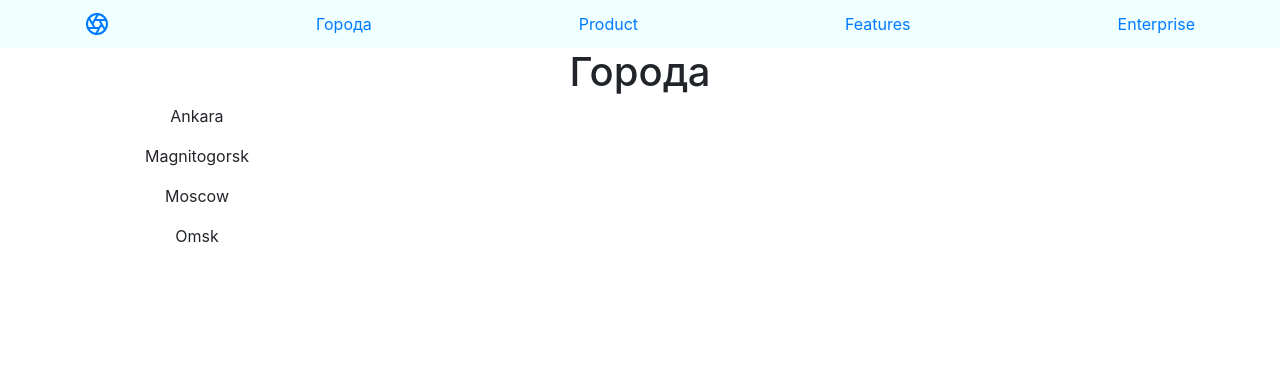
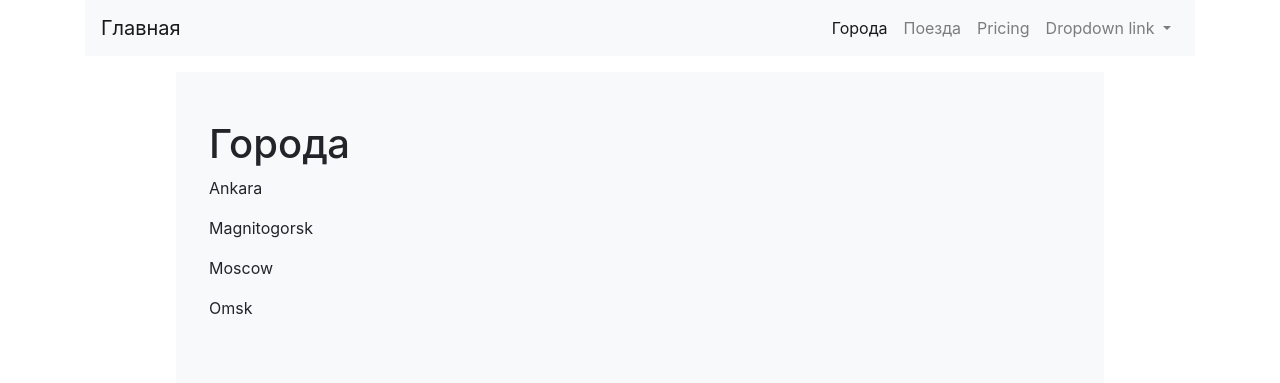
Before and after one commit to skribl5000/Django_course_2020, a Django app: page /cities/ in a window 1280 px wide. Shown: the top 383 px of the page. Run offline with Django 3.2, Linux system fonts and the light colour scheme; data comes from the database, SQL or seed files in the repository; some libraries are stand-ins or nearby versions.

Commit message:
Active cities link added

```diff
--- a/Django_project_course/cities/templates/cities/home.html
+++ b/Django_project_course/cities/templates/cities/home.html
@@ -3,12 +3,18 @@
 {%block title%}Города{% endblock%}
 
 {%block content%}
-    <h1 class = '"display-4 font-weight-normal"'>Города</h1>
+<div class="position-relative overflow-hidden m-md-3 text-center bg-light">
+    <div class=" p-lg-5">
     <div class="row">
-        <div'>
+        <div class='text-left'>
+            <h1 class="">Города</h1>
             {% for city in object_list %}
                 <p>{{city.name}}</p>
             {% endfor %}
-        </div'>
+        </div>
     </div>
+    </div>
+    <div class="product-device shadow-sm d-none d-md-block"></div>
+    <div class="product-device product-device-2 shadow-sm d-none d-md-block"></div>
+</div class="col-md-5 p-lg-5 mx-auto my-5">
 {%endblock%}
--- a/Django_project_course/templates/base.html
+++ b/Django_project_course/templates/base.html
@@ -1,3 +1,6 @@
+{% url 'cities' as city_home_url%}
+{% url 'home' as main_home_url%}
+<!-- Выше - переменные, которые позже используем для проверки текущей страницы -->
 <!doctype html>
 <html lang="en">
   <head>
@@ -12,7 +15,7 @@
     <title>{%block title%}{% endblock%}</title>
   </head>
   <body>
-        <nav class="site-header sticky-top py-1">
+        <!-- <nav class="site-header sticky-top py-1">
             <div class="container d-flex flex-column flex-md-row justify-content-between">
             <a class="py-2" href="{% url 'home' %}" aria-label="Product">
                 <svg xmlns="http://www.w3.org/2000/svg" width="24" height="24" fill="none" stroke="currentColor" stroke-linecap="round" stroke-linejoin="round" stroke-width="2" class="d-block mx-auto" role="img" viewBox="0 0 24 24" focusable="false"><title>Product</title><circle cx="12" cy="12" r="10"/><path d="M14.31 8l5.74 9.94M9.69 8h11.48M7.38 12l5.74-9.94M9.69 16L3.95 6.06M14.31 16H2.83m13.79-4l-5.74 9.94"/></svg>
@@ -22,7 +25,39 @@
             <a class="py-2 d-none d-md-inline-block" href="#">Features</a>
             <a class="py-2 d-none d-md-inline-block" href="#">Enterprise</a>
             </div>
+        </nav> -->
+        <div class="container">
+        <nav class="navbar navbar-expand-lg navbar-light bg-light">
+          <a class="navbar-brand" href="{% url 'home' %}">Главная</a>
+          <button class="navbar-toggler" type="button" data-toggle="collapse" data-target="#navbarNavDropdown" aria-controls="navbarNavDropdown" aria-expanded="false" aria-label="Toggle navigation">
+            <span class="navbar-toggler-icon"></span>
+          </button>
+          <div class="collapse navbar-collapse" id="navbarNavDropdown">
+            <ul class="navbar-nav ml-auto">
+              <li class="nav-item {% if request.path == city_home_url %} active {% endif %}">
+                <!-- Используем переменные заданные в начале для определения активной страницы -->
+                <a class="nav-link" href="{% url 'cities' %}">Города</a>
+              </li>
+              <li class="nav-item">
+                <a class="nav-link" href="#">Поезда</a>
+              </li>
+              <li class="nav-item">
+                <a class="nav-link" href="#">Pricing</a>
+              </li>
+              <li class="nav-item dropdown">
+                <a class="nav-link dropdown-toggle" href="#" id="navbarDropdownMenuLink" role="button" data-toggle="dropdown" aria-haspopup="true" aria-expanded="false">
+                  Dropdown link
+                </a>
+                <div class="dropdown-menu" aria-labelledby="navbarDropdownMenuLink">
+                  <a class="dropdown-item" href="#">Action</a>
+                  <a class="dropdown-item" href="#">Another action</a>
+                  <a class="dropdown-item" href="#">Something else here</a>
+                </div>
+              </li>
+            </ul>
+          </div>
         </nav>
+        </div>
     <div class="wrapper">
         {% comment %}
         {%block tags%}{%endblock%}
```
Also changed, not shown: Django_project_course/templates/home.html (line endings or trailing spaces).
